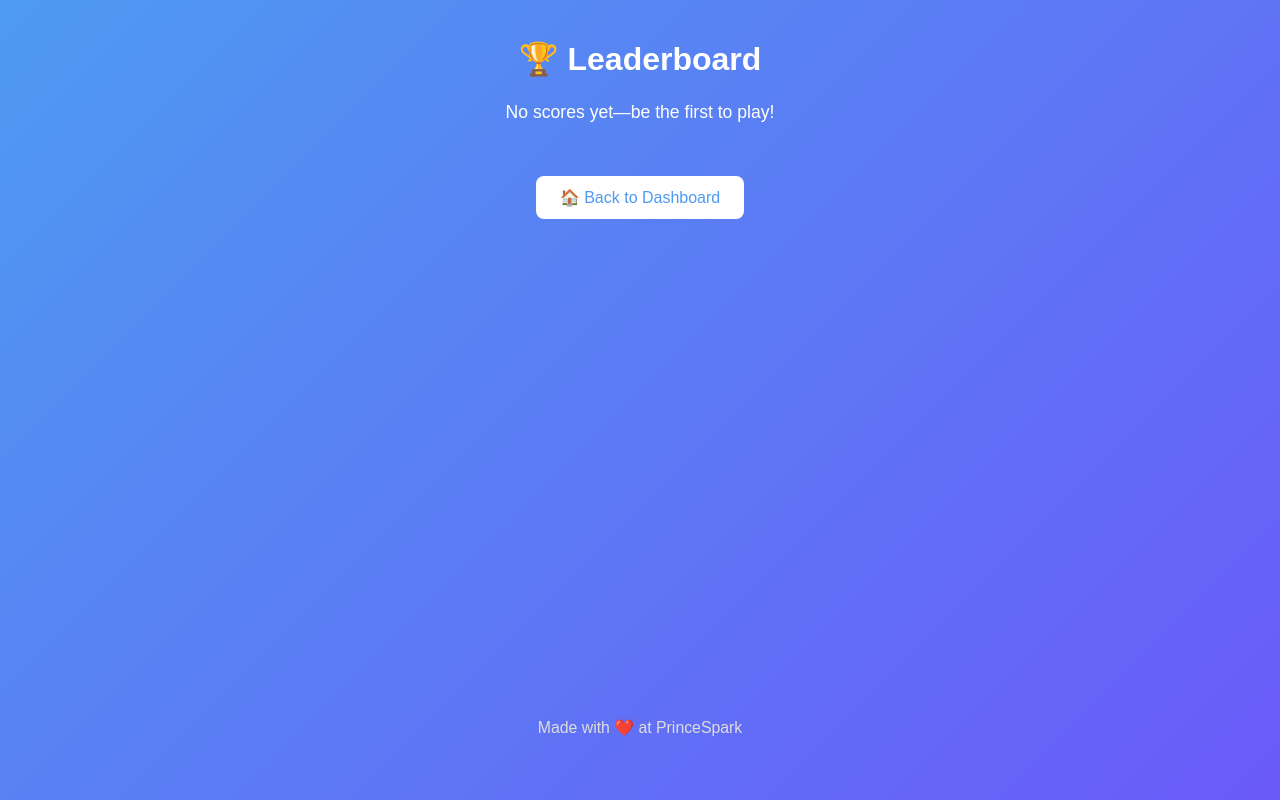
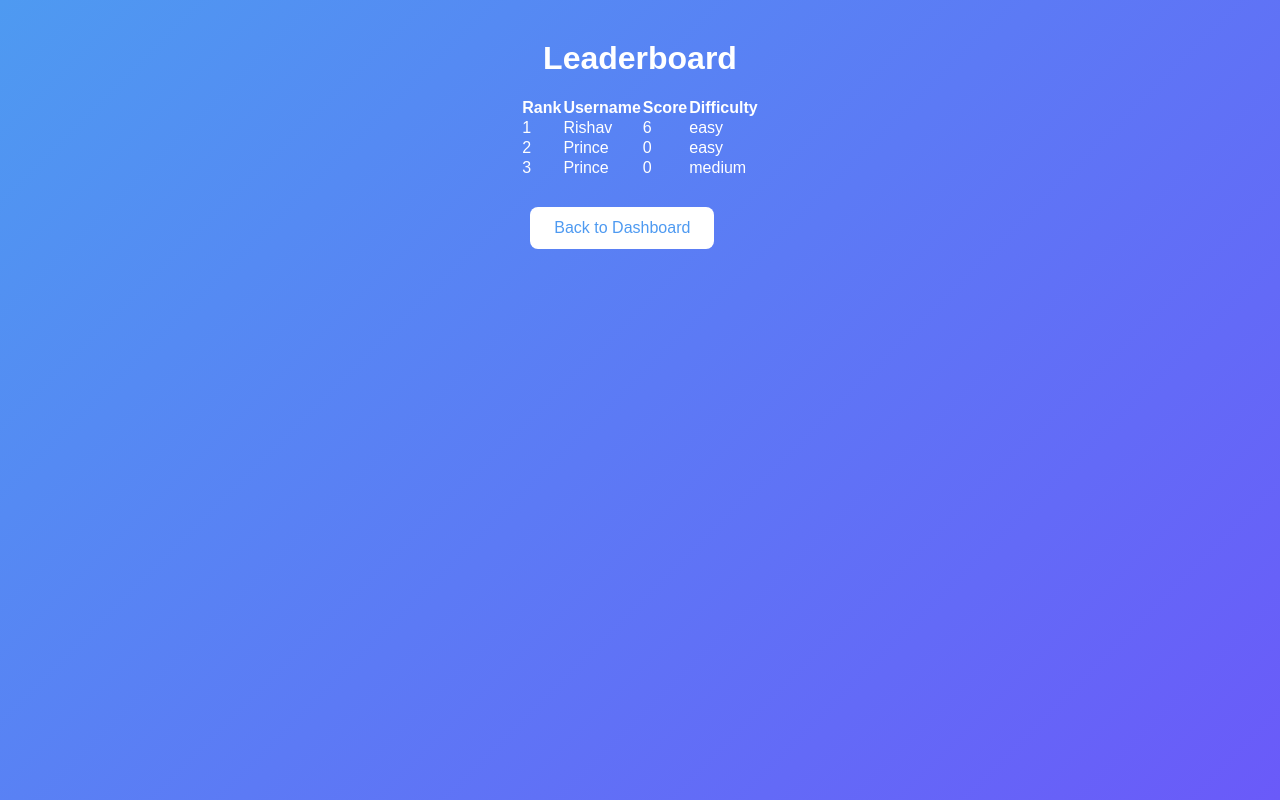
Before and after one commit to Prince159-beep/PrinceSpark, a Flask app: page /leaderboard in a window 1280 px wide. Run offline with Flask 3, Linux system fonts and the light colour scheme; data comes from the database, SQL or seed files in the repository.

Commit message:
Update leaderboard.html

```diff
--- a/templates/leaderboard.html
+++ b/templates/leaderboard.html
@@ -1,43 +1,34 @@
 <!DOCTYPE html>
-<html lang="en">
+<html>
 <head>
-  <meta charset="UTF-8" />
-  <meta name="viewport" content="width=device-width, initial-scale=1.0"/>
     <title>Leaderboard</title>
     <link rel="stylesheet" href="{{ url_for('static', filename='style.css') }}">
 </head>
 <body>
-  <h1>🏆 Leaderboard</h1>
-
-  {% if scores and scores|length > 0 %}
-    <table class="leaderboard-table">
+    <div class="container">
+        <h1>Leaderboard</h1>
+        <table>
             <thead>
                 <tr>
                     <th>Rank</th>
                     <th>Username</th>
                     <th>Score</th>
+                    <th>Difficulty</th>
                 </tr>
             </thead>
             <tbody>
-        {% for rank, entry in enumerate(scores, start=1) %}
+                {% for row in rows %}
                 <tr>
-          <td>{{ rank }}</td>
-          <td>{{ entry.username }}</td>
-          <td>{{ entry.score }}</td>
+                    <td>{{ loop.index }}</td>
+                    <td>{{ row[0] }}</td>
+                    <td>{{ row[1] }}</td>
+                    <td>{{ row[2] }}</td>
                 </tr>
                 {% endfor %}
             </tbody>
         </table>
-  {% else %}
-    <p style="text-align:center;">No scores yet—be the first to play!</p>
-  {% endif %}
-
-  <div style="text-align:center; margin-top: 20px;">
-    <a href="{{ url_for('dashboard') }}" class="btn">🏠 Back to Dashboard</a>
+        <br>
+        <a href="{{ url_for('dashboard') }}" class="btn">Back to Dashboard</a>
     </div>
-
-  <footer>
-    <p>Made with ❤️ at PrinceSpark</p>
-  </footer>
 </body>
 </html>
```
Lines whose indentation alone changed are shown as unchanged.
